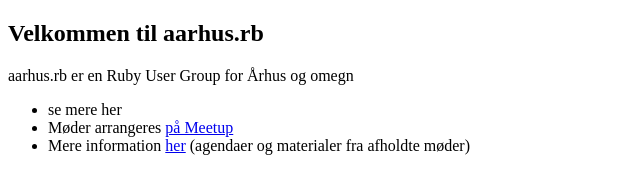
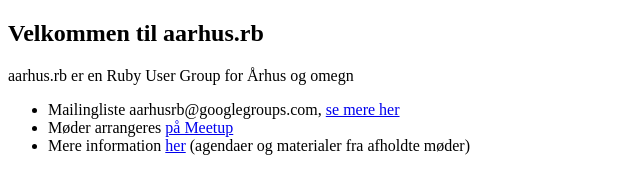
Before and after one commit to aarhusrb/aarhusrb.github.com, a plain HTML site: page index.html in a window 1280 px wide. Shown: the whole page, without its empty margins (0-640 px from the left). Drawn offline with Linux system fonts and the light colour scheme.

Commit message:
Update index.html

```diff
--- a/index.html
+++ b/index.html
@@ -13,7 +13,7 @@
          aarhus.rb er en Ruby User Group for Århus og omegn
        </p>
        <ul>
-        <li><Mailingliste aarhusrb@googlegroups.com, <a href="http://groups.google.com/group/aarhusrb">se mere her</a></li>
+        <li>Mailingliste aarhusrb@googlegroups.com, <a href="http://groups.google.com/group/aarhusrb">se mere her</a></li>
         <li>Møder arrangeres <a href="http://www.meetup.com/aarhusrb/">på Meetup</a></li>
         <li>Mere information <a href="https://github.com/aarhusrb/notes/wiki">her</a> (agendaer og materialer fra afholdte møder)</li>
       </ul>
```
